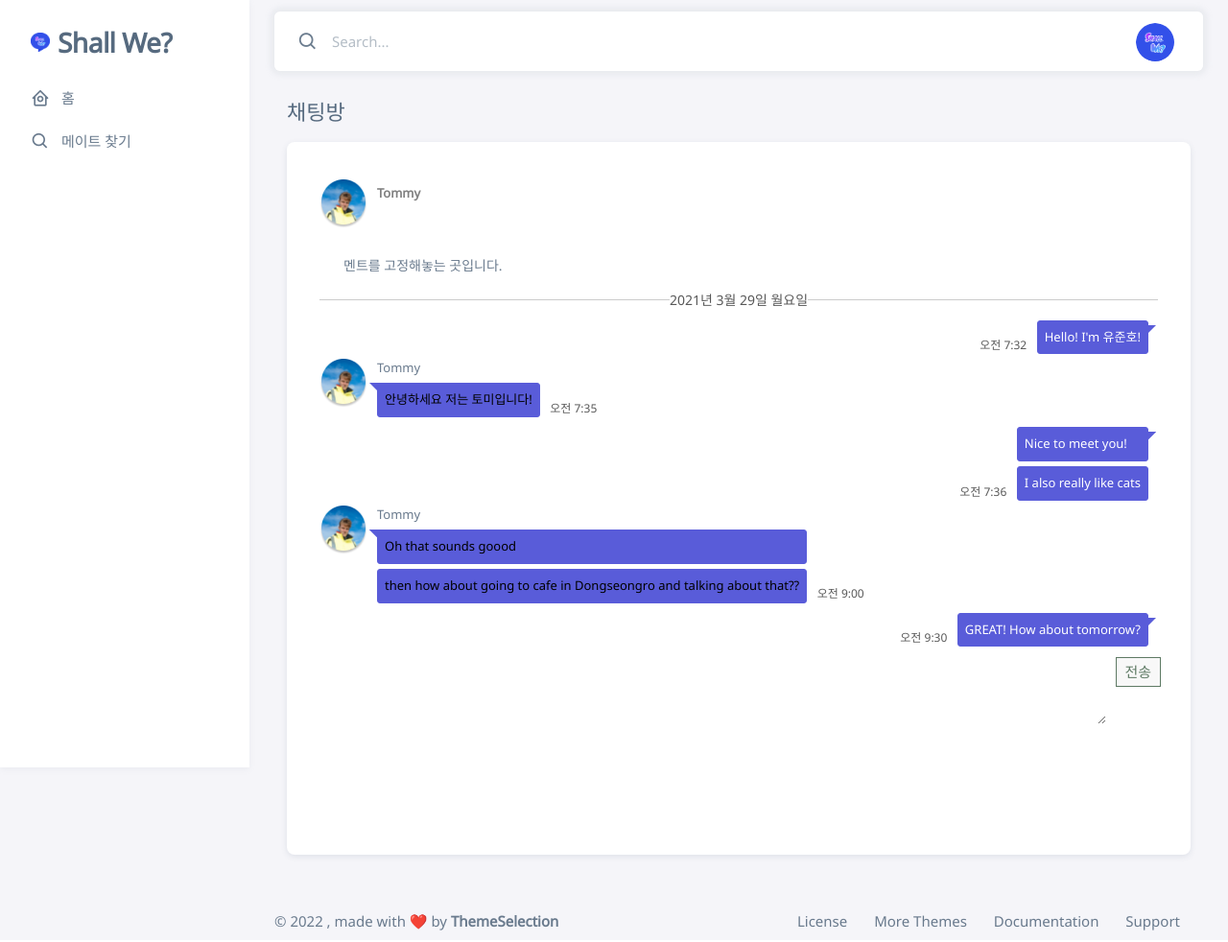
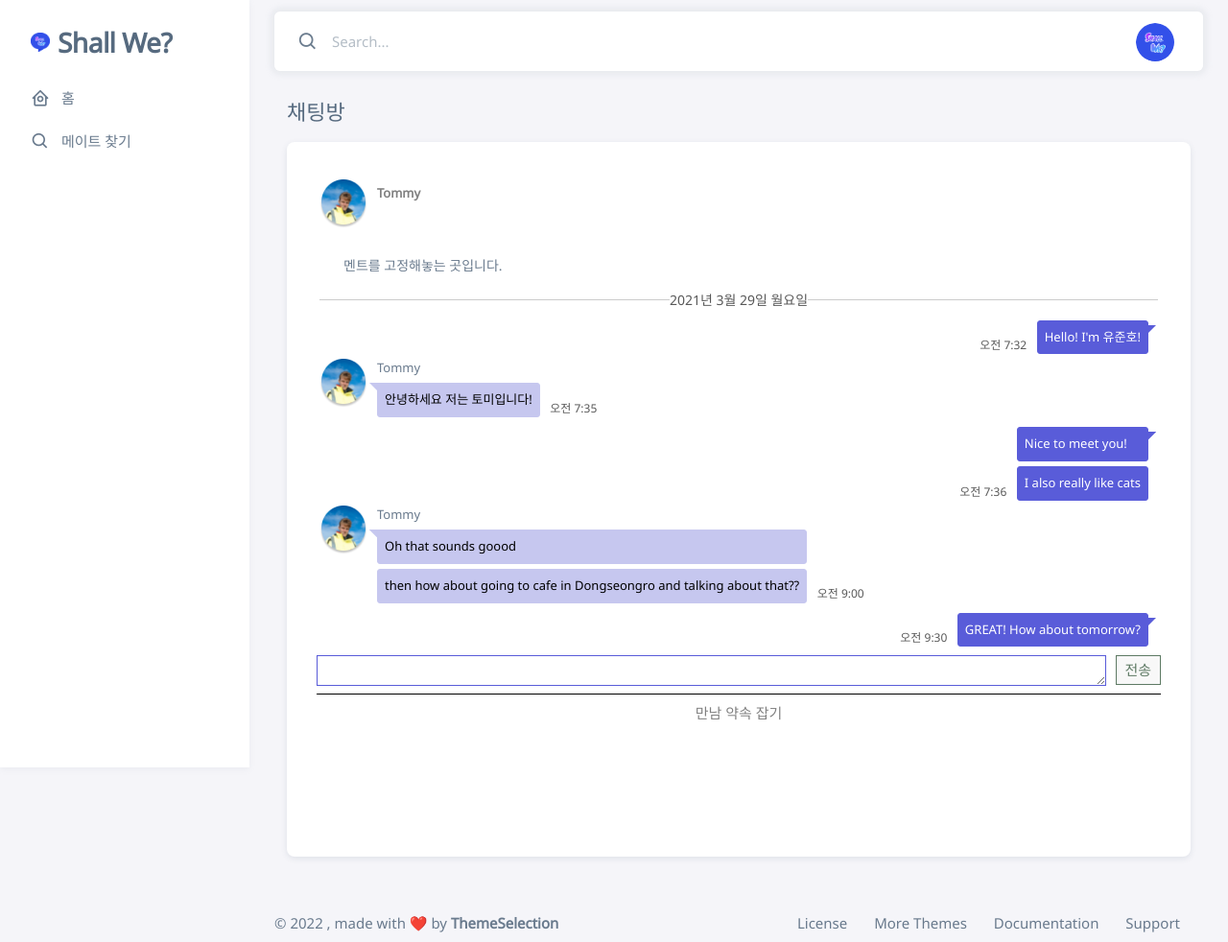
Before and after one commit to yoo0221/ShallWe, a Django app: page /chat/ in a window 1280 px wide. Shown: the whole page at 96% size. Run offline with Django 4.2, Linux system fonts and the light colour scheme; a user stored in the database is signed in; data comes from the database, SQL or seed files in the repository; some libraries are stand-ins or nearby versions.

Commit message:
modifying chat.html

```diff
--- a/MainApp/templates/chat.html
+++ b/MainApp/templates/chat.html
@@ -11,7 +11,6 @@
                 <div class="col-12">
                     <div class="card mb-4">
                         <div class="card-body">
-                            <body>
                             <div id="chat-body">
                                 <!-- 설정바(최소화, 닫기 버튼 등) -->
                                 <div class="setting_bar">
@@ -102,6 +101,10 @@
                                             <textarea name="chat-insert" required></textarea>
                                             <input type="submit" class="chat-submit" value="전송">
                                         </form>
+                                        <div class="mt-2" style="border-top: 1px solid black; text-align: center;" >
+                                            <div class="mb-2"></div>
+                                            <a href="{% url 'thema' %}"><span>만남 약속 잡기</span></a>
+                                        </div>
                                         <!-- 채팅 입력 관련 기능(파일 첨부, 캡쳐 등) -->
                                         <div class="insert-menu">
                                             <i class="icon-smile"></i>
@@ -113,7 +116,6 @@
                                     </div>
                                 </main>
                             </div>
-                            </body>
                         </div>
                     </div>
                 </div>
--- a/static/assets/css/chat-room.css
+++ b/static/assets/css/chat-room.css
@@ -153,16 +153,16 @@ main{
 .friend-chat-col > .balloon{
     margin-top: 0.3125rem;
     padding: 0.4375rem;
-    border: 1px solid #595cd9;
+    border: 1px solid #c6c7ef;
     border-radius: 0.1875rem;
-    background-color: #595cd9;
+    background-color: #c6c7ef;
     font-size: 0.8125rem;
     color: black;
 }
 .friend-chat-col > .balloon::before{
     content: "";
     border-bottom: 0.6875rem solid transparent;
-    border-right: 0.6875rem solid #595cd9;
+    border-right: 0.6875rem solid #c6c7ef;
     position: absolute;
     top: 1.563rem;
     left: -0.5rem;
@@ -240,10 +240,11 @@ main{
     position: sticky;
     bottom: 0;
 }
+
 textarea{
     resize: none;
-    border: none;
-    height: 4.375rem;
+    border: 1px solid #595cd9;
+    height: 2rem;
 }
 
 /* 채팅 입력창 flex로 정렬 */
@@ -256,6 +257,7 @@ form[name="chatform"]{
 form[name="chatform"] > textarea{
     flex-basis: 100%;
     flex-grow: 1;
+
 }
 .chat-submit{
     margin-left: 10px;
```
Lines whose indentation alone changed are shown as unchanged.
